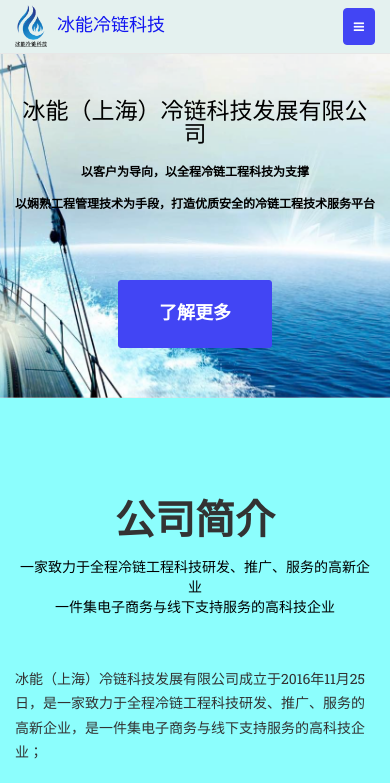
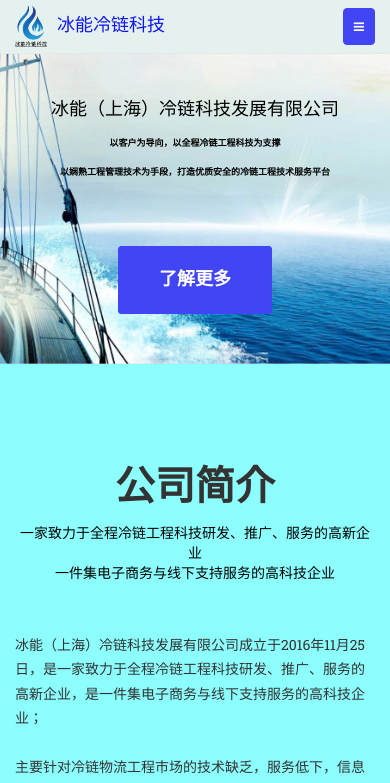
Before and after one commit to chadliu23/bnll, a website: page index.html in a window 390 px wide. Shown: the top 783 px of the page. Drawn offline with nearby package versions, Linux system fonts and the light colour scheme; a web font is replaced by a local one.

Commit message:
Fix home company name size for smart phone

```diff
--- a/less/agency.less
+++ b/less/agency.less
@@ -188,15 +188,15 @@ header {
         padding-bottom: 50px;
         .intro-lead-in {
             .serif-font;
-            font-size: 23px;
-            line-height: 23px;
-            margin-bottom: 20px;
+            font-size: 18px;
+            line-height: 18px;
+            margin-bottom: 10px;
         }
         .intro-heading {
             .heading-font;
             font-weight: 700;
-            font-size: 12px;
-            line-height: 12px;
+            font-size: 9px;
+            line-height: 9px;
             margin-bottom: 20px;
         }
     }
```
Also changed, not shown: css/agency.css, css/agency.min.css.
